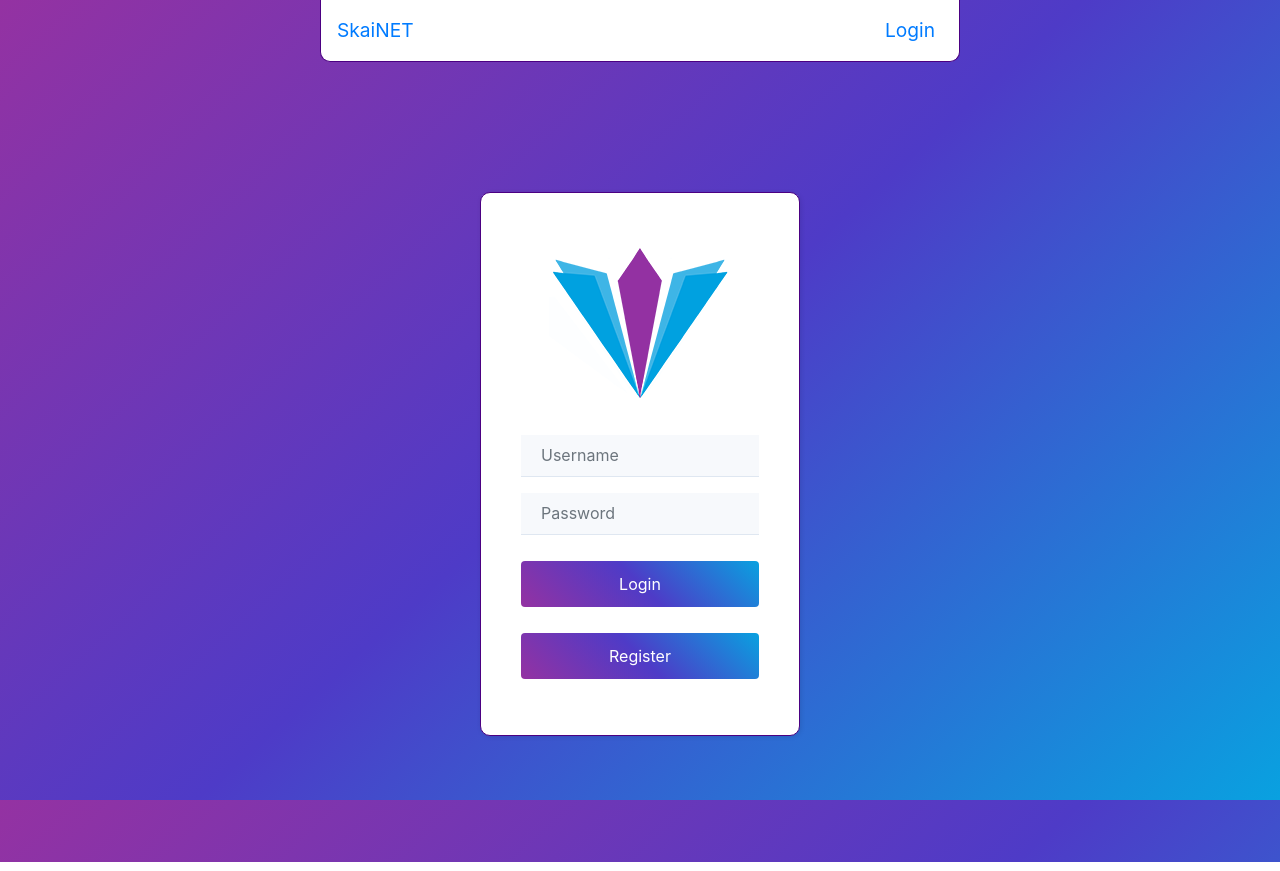
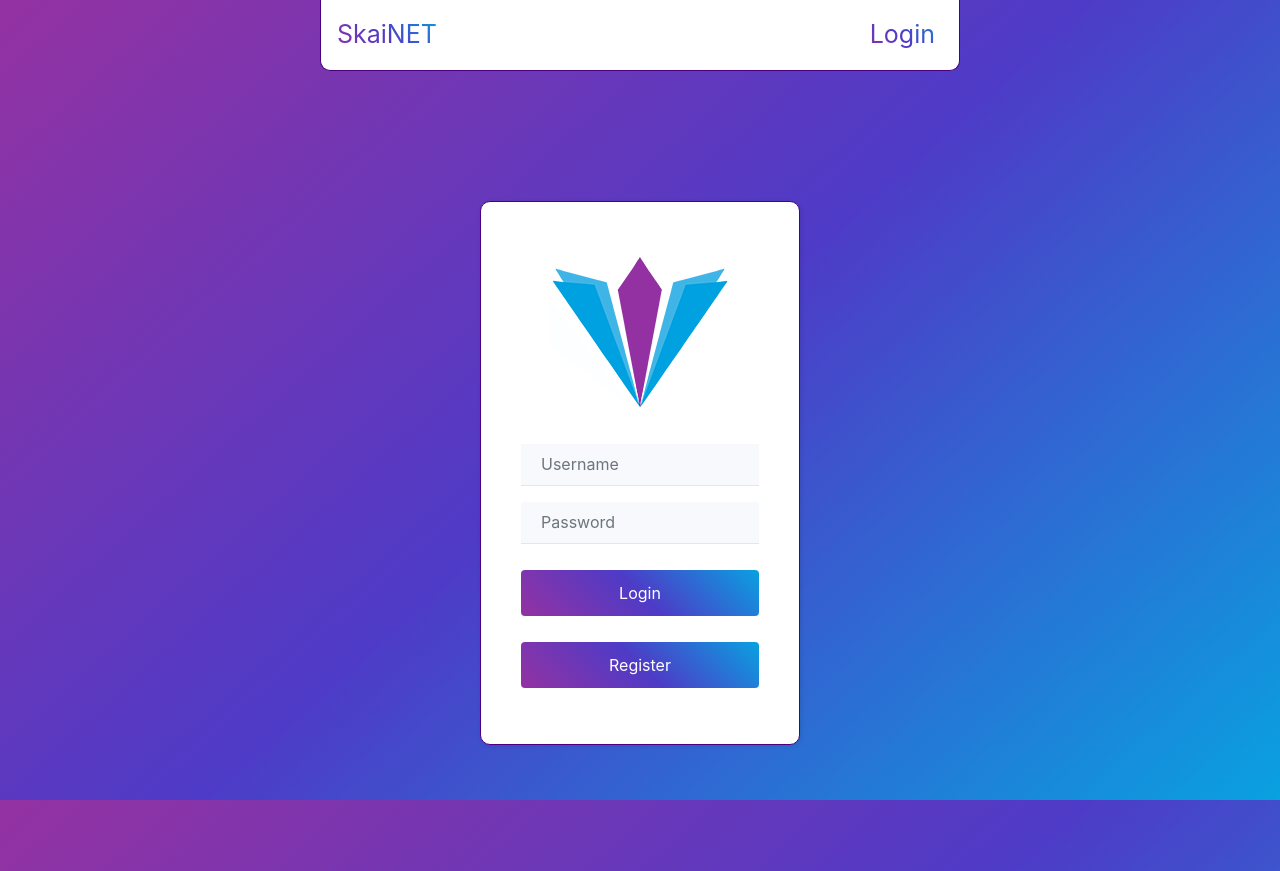
Before and after one commit to VicSera/skainet-frontend, an Angular app: page / in a window 1280 px wide. Built offline with nearby package versions, Linux system fonts and the light colour scheme.

Commit message:
Added fancy gradient text to menu

```diff
--- a/src/app/menu/menu.component.css
+++ b/src/app/menu/menu.component.css
@@ -12,5 +12,9 @@ nav {
 }
 
 a {
-    font-size: larger;
+    font-size: 25px;
+    background: linear-gradient(45deg, rgba(148,50,162,1) 0%, rgba(78,59,199,1) 50%, rgba(9,161,224,1) 100%);
+    background-clip: initial;
+    -webkit-background-clip: text;
+    -webkit-text-fill-color: transparent;
 }
```
